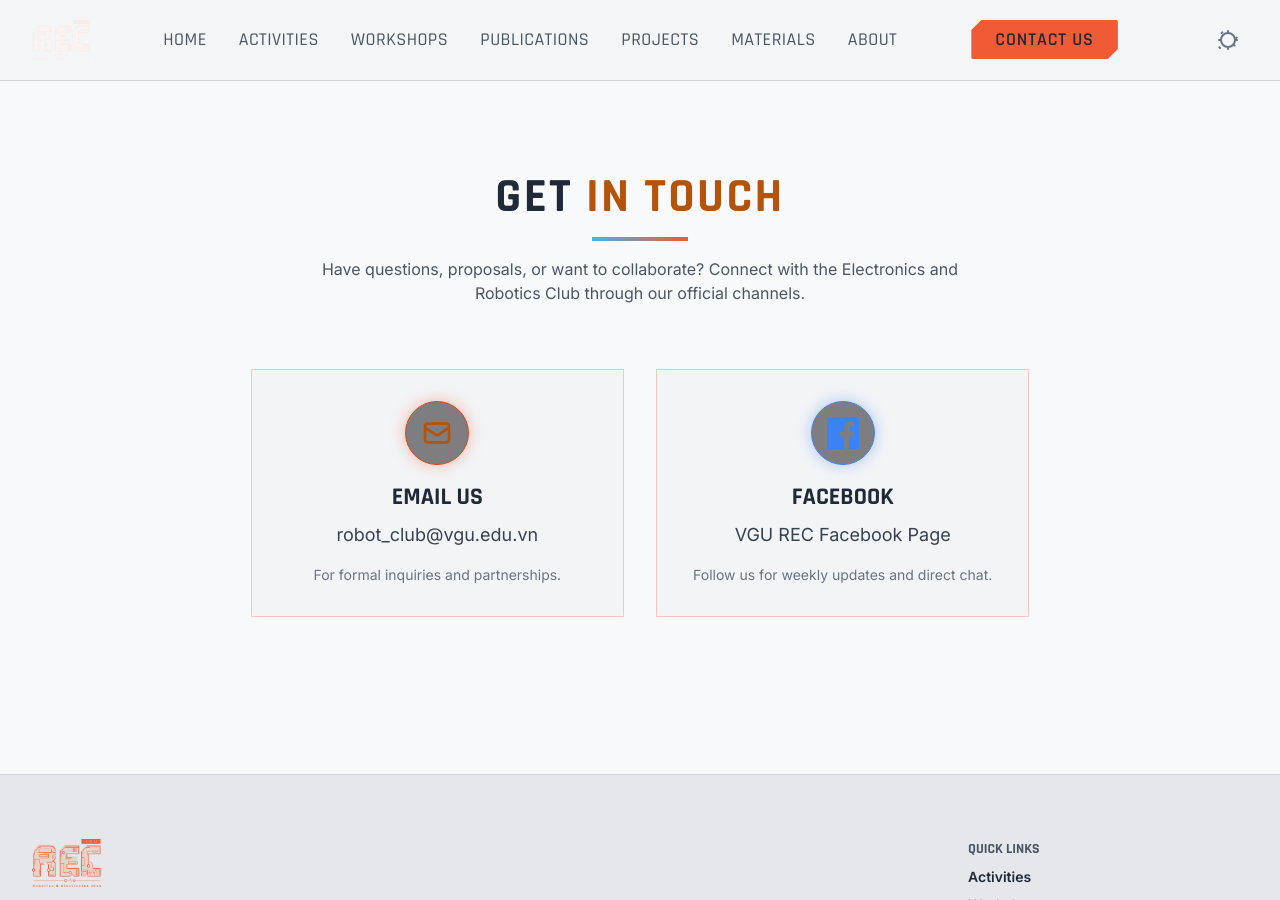
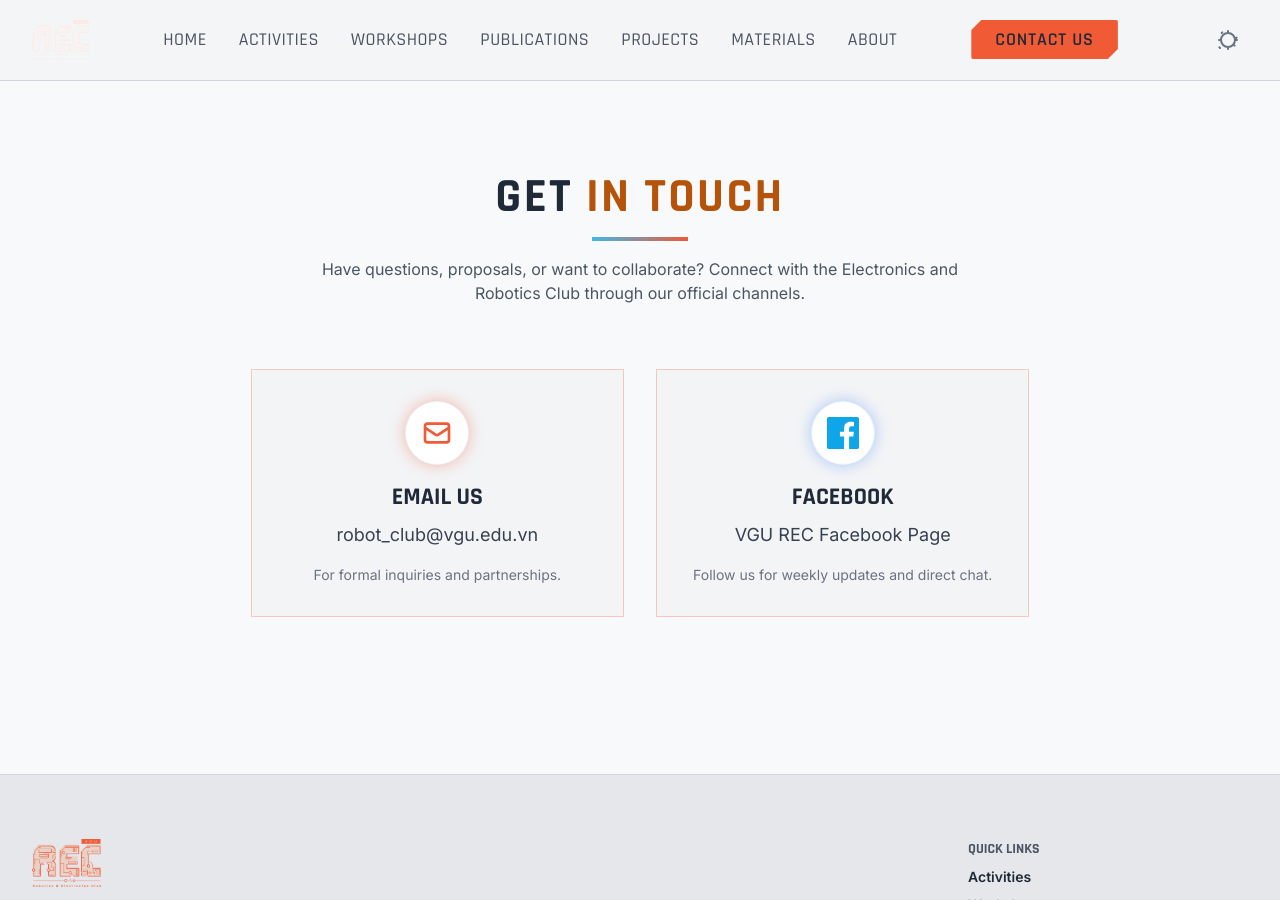
Before and after one commit to VGU-Robotics-Electronics-Club/vgu-robotics-electronics-club.github.io, a Jekyll site: the page built from contact.html, in a window 1280 px wide and 900 px high. Built offline with Jekyll 4.4.1, drawn with Linux system fonts in a browser that asks for light colours; nearby versions of some CDN libraries.

Commit message:
fix navigation in mobile, fix the icon in contact page in light theme

```diff
--- a/_layouts/default.html
+++ b/_layouts/default.html
@@ -45,6 +45,14 @@
                         CONTACT US
                     </a>
                 </div>
+                <!-- Mobile hamburger -->
+                <div class="md:hidden flex items-center">
+                    <button id="mobile-menu-button" aria-label="Open menu" class="p-2 rounded-md hover:bg-gray-700/40">
+                        <svg xmlns="http://www.w3.org/2000/svg" class="h-6 w-6 text-gray-200" fill="none" viewBox="0 0 24 24" stroke="currentColor">
+                            <path stroke-linecap="round" stroke-linejoin="round" stroke-width="2" d="M4 6h16M4 12h16M4 18h16" />
+                        </svg>
+                    </button>
+                </div>
                 <!-- Theme Toggle -->
                 <div class="ml-4 flex items-center">
                     <button id="theme-toggle" aria-label="Toggle theme" class="p-2 rounded-md hover:bg-gray-700/40 transition-colors">
@@ -56,6 +64,32 @@
             </div>
         </div>
     </nav>
+    <!-- Mobile menu (hidden on desktop) -->
+    <div id="mobile-menu" class="fixed inset-0 z-40 md:hidden hidden">
+        <div class="absolute inset-0 bg-black/40 backdrop-blur-sm" id="mobile-menu-backdrop"></div>
+        <div class="absolute top-0 right-0 w-3/4 max-w-xs h-full bg-darker/95 border-l border-gray-800 p-6 overflow-auto">
+            <div class="flex items-center justify-between mb-6">
+                <a href="{{ site.baseurl }}/">
+                    <img class="h-10 w-auto mix-blend-screen" src="{{ site.baseurl }}/assets/images/logo.png" alt="REC Logo" onerror="this.src='https://placehold.co/150x50/151520/F05A35?text=REC+LOGO'">
+                </a>
+                <button id="mobile-menu-close" aria-label="Close menu" class="p-2 rounded-md hover:bg-gray-700/40">
+                    <svg xmlns="http://www.w3.org/2000/svg" class="h-6 w-6 text-gray-200" fill="none" viewBox="0 0 24 24" stroke="currentColor">
+                        <path stroke-linecap="round" stroke-linejoin="round" stroke-width="2" d="M6 18L18 6M6 6l12 12" />
+                    </svg>
+                </button>
+            </div>
+            <nav class="flex flex-col space-y-4 font-tech text-lg">
+                <a href="{{ site.baseurl }}/" class="text-gray-300 hover:text-white">HOME</a>
+                <a href="{{ site.baseurl }}/activities/" class="text-gray-300 hover:text-white">ACTIVITIES</a>
+                <a href="{{ site.baseurl }}/workshops/" class="text-gray-300 hover:text-white">WORKSHOPS</a>
+                <a href="{{ site.baseurl }}/publications/" class="text-gray-300 hover:text-white">PUBLICATIONS</a>
+                <a href="{{ site.baseurl }}/projects/" class="text-gray-300 hover:text-white">PROJECTS</a>
+                <a href="{{ site.baseurl }}/materials/" class="text-gray-300 hover:text-white">MATERIALS</a>
+                <a href="{{ site.baseurl }}/about/" class="text-gray-300 hover:text-white">ABOUT</a>
+                <a href="{{ site.baseurl }}/contact/" class="mt-4 inline-block bg-recOrange text-white font-tech text-lg px-6 py-2 rounded-sm">CONTACT US</a>
+            </nav>
+        </div>
+    </div>
 
     <!-- Main Content Setup -->
     <main class="flex-grow pt-20">
@@ -102,5 +136,6 @@
         </div>
     </footer>
     <script src="{{ site.baseurl }}/assets/js/theme-toggle.js"></script>
+    <script src="{{ site.baseurl }}/assets/js/mobile-menu.js"></script>
 </body>
 </html>
--- a/assets/css/theme.css
+++ b/assets/css/theme.css
@@ -348,6 +348,80 @@
     border-color: rgba(15,23,42,0.06) !important;
 }
 
+/* Mobile menu adjustments for light theme */
+[data-theme="light"] #mobile-menu {
+    /* ensure backdrop and panel are appropriate for light mode */
+}
+
+[data-theme="light"] #mobile-menu-backdrop {
+    background-color: rgba(0,0,0,0.12) !important;
+    backdrop-filter: blur(4px) !important;
+}
+
+[data-theme="light"] #mobile-menu > .absolute.top-0.right-0 {
+    background-color: #ffffff !important;
+    border-left-color: rgba(15,23,42,0.06) !important;
+    color: var(--text-primary) !important;
+}
+
+[data-theme="light"] #mobile-menu a {
+    color: var(--text-primary) !important;
+}
+
+[data-theme="light"] #mobile-menu a:hover {
+    color: var(--accent-orange) !important;
+}
+
+[data-theme="light"] #mobile-menu img {
+    filter: none !important;
+}
+
+[data-theme="light"] #mobile-menu button {
+    color: var(--text-secondary) !important;
+    background-color: transparent !important;
+}
+
+[data-theme="light"] #mobile-menu .bg-recOrange {
+    background-color: var(--accent-orange) !important;
+    color: #ffffff !important;
+}
+
+/* Contact page icon wrappers in light theme */
+[data-theme="light"] #contact-page a > .w-16.h-16.rounded-full {
+    background-color: #ffffff !important;
+    border-color: rgba(15,23,42,0.06) !important;
+    color: var(--accent-orange) !important;
+    background-image: none !important;
+}
+
+/* More specific rule for the facebook card (uses blue border) */
+[data-theme="light"] #contact-page a[href*="facebook"] > .w-16.h-16.rounded-full,
+[data-theme="light"] #contact-page a[target="_blank"] > .w-16.h-16.rounded-full {
+    color: #0ea5e9 !important;
+    border-color: rgba(14,165,233,0.12) !important;
+}
+
+/* Ensure hover still changes to accent colors */
+[data-theme="light"] #contact-page a.group:hover > .w-16.h-16.rounded-full {
+    background-color: var(--accent-orange) !important;
+    color: #ffffff !important;
+}
+
+/* Icon elements should use current color and no extra background */
+[data-theme="light"] #contact-page .icon-email,
+[data-theme="light"] #contact-page .icon-facebook {
+    background-color: currentColor !important;
+    width: 2rem !important;
+    height: 2rem !important;
+    display: inline-block !important;
+}
+
+/* If there are SVGs inside, make sure they inherit color */
+[data-theme="light"] #contact-page .w-16.h-16.rounded-full svg {
+    color: inherit !important;
+    fill: currentColor !important;
+}
+
 
 
 
--- /dev/null
+++ b/assets/js/mobile-menu.js
@@ -0,0 +1,46 @@
+(function(){
+    function q(id){return document.getElementById(id)}
+    var btn = q('mobile-menu-button');
+    var menu = q('mobile-menu');
+    var closeBtn = q('mobile-menu-close');
+    var backdrop = q('mobile-menu-backdrop');
+
+    var ICON_OPEN = '<svg xmlns="http://www.w3.org/2000/svg" class="h-6 w-6 text-gray-200" fill="none" viewBox="0 0 24 24" stroke="currentColor">\n                            <path stroke-linecap="round" stroke-linejoin="round" stroke-width="2" d="M4 6h16M4 12h16M4 18h16" />\n                        </svg>';
+    var ICON_CLOSE = '<svg xmlns="http://www.w3.org/2000/svg" class="h-6 w-6 text-gray-200" fill="none" viewBox="0 0 24 24" stroke="currentColor">\n                            <path stroke-linecap="round" stroke-linejoin="round" stroke-width="2" d="M6 18L18 6M6 6l12 12" />\n                        </svg>';
+
+    function isOpen(){ return menu && !menu.classList.contains('hidden'); }
+
+    function open(){
+        if(menu){ menu.classList.remove('hidden'); menu.classList.add('block'); document.documentElement.style.overflow = 'hidden'; }
+        if(btn) btn.innerHTML = ICON_CLOSE;
+        if(btn) btn.setAttribute('aria-expanded', 'true');
+    }
+    function close(){
+        if(menu){ menu.classList.remove('block'); menu.classList.add('hidden'); document.documentElement.style.overflow = ''; }
+        if(btn) btn.innerHTML = ICON_OPEN;
+        if(btn) btn.setAttribute('aria-expanded', 'false');
+    }
+
+    function toggle(){
+        if(isOpen()) close(); else open();
+    }
+
+    if(btn) btn.addEventListener('click', toggle);
+    if(closeBtn) closeBtn.addEventListener('click', close);
+    if(backdrop) backdrop.addEventListener('click', close);
+
+    // close on Escape
+    document.addEventListener('keydown', function(e){ if(e.key === 'Escape') close(); });
+
+    // close when a link inside menu is clicked (so navigation doesn't leave menu visible)
+    document.addEventListener('click', function(e){
+        if(!menu) return;
+        var target = e.target;
+        if(menu.contains(target) && target.tagName === 'A'){
+            close();
+        }
+    });
+
+    // set initial button state if menu visible by default
+    if(btn && isOpen()){ btn.innerHTML = ICON_CLOSE; btn.setAttribute('aria-expanded','true'); }
+})();
--- a/contact.html
+++ b/contact.html
@@ -3,7 +3,7 @@ layout: default
 title: Contact Us
 permalink: /contact/
 ---
-<div class="container mx-auto px-4 py-24 mb-16 h-[70vh] flex flex-col justify-center items-center">
+<div id="contact-page" class="container mx-auto px-4 py-24 mb-16 h-[70vh] flex flex-col justify-center items-center">
     <div class="text-center mb-16">
         <h2 class="text-4xl md:text-5xl font-bold font-tech text-white uppercase tracking-wider">
             Get <span class="text-recOrange">In Touch</span>
```
